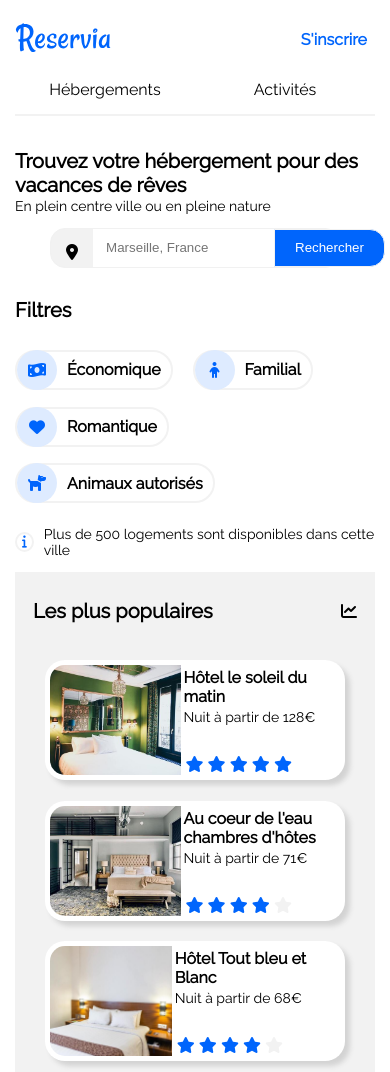
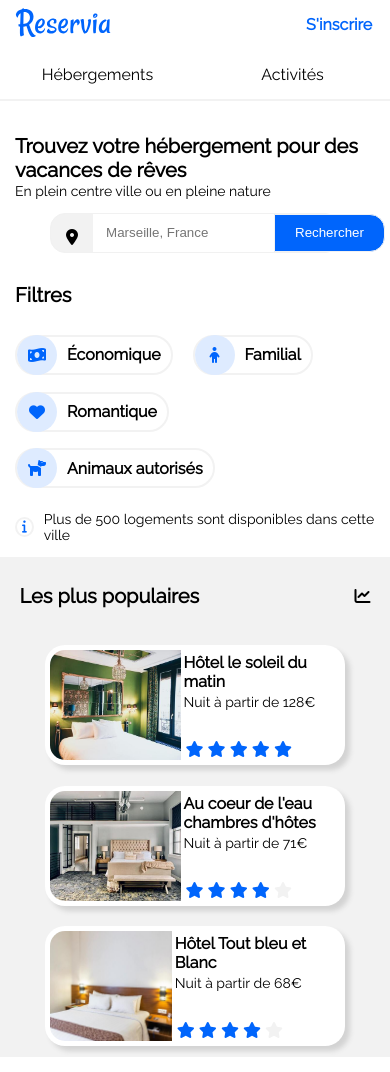
Before and after one commit to Math1299/PerretMathieu_2_30112020, a plain HTML site: page index.html in a window 390 px wide. Shown: the top 1072 px of the page. Drawn offline with Linux system fonts and the light colour scheme.

Commit message:
Retouche responsive.css pour les natels

```diff
--- a/responsive.css
+++ b/responsive.css
@@ -122,6 +122,20 @@
 /********************* POUR LES NATELS *****************************/
 
 @media screen and (max-width: 767px) {
+  /*MISE EN FORME SPECIALE CE FORMAT*/
+  #container {
+    padding: 0;
+  }
+  #search,
+  #filters,
+  #Activites,
+  header img {
+    padding: 0 15px;
+  }
+  #no_anchor {
+    width: 95%;
+  }
+  /*FILTERS*/
   #filters_list {
     height: 170px;
     justify-content: flex-start; /*RETOUR A LA LIGNE A GAUCHE*/
```
